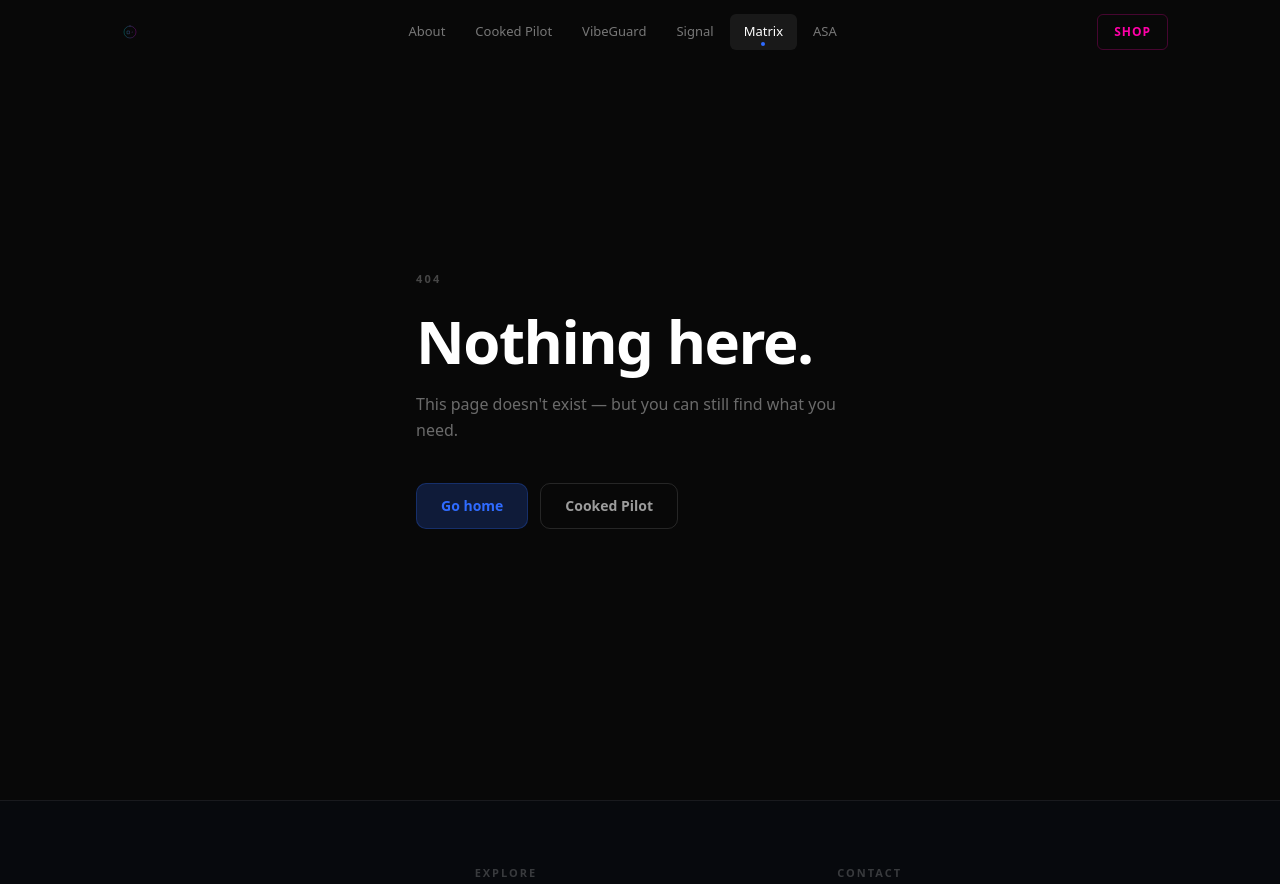
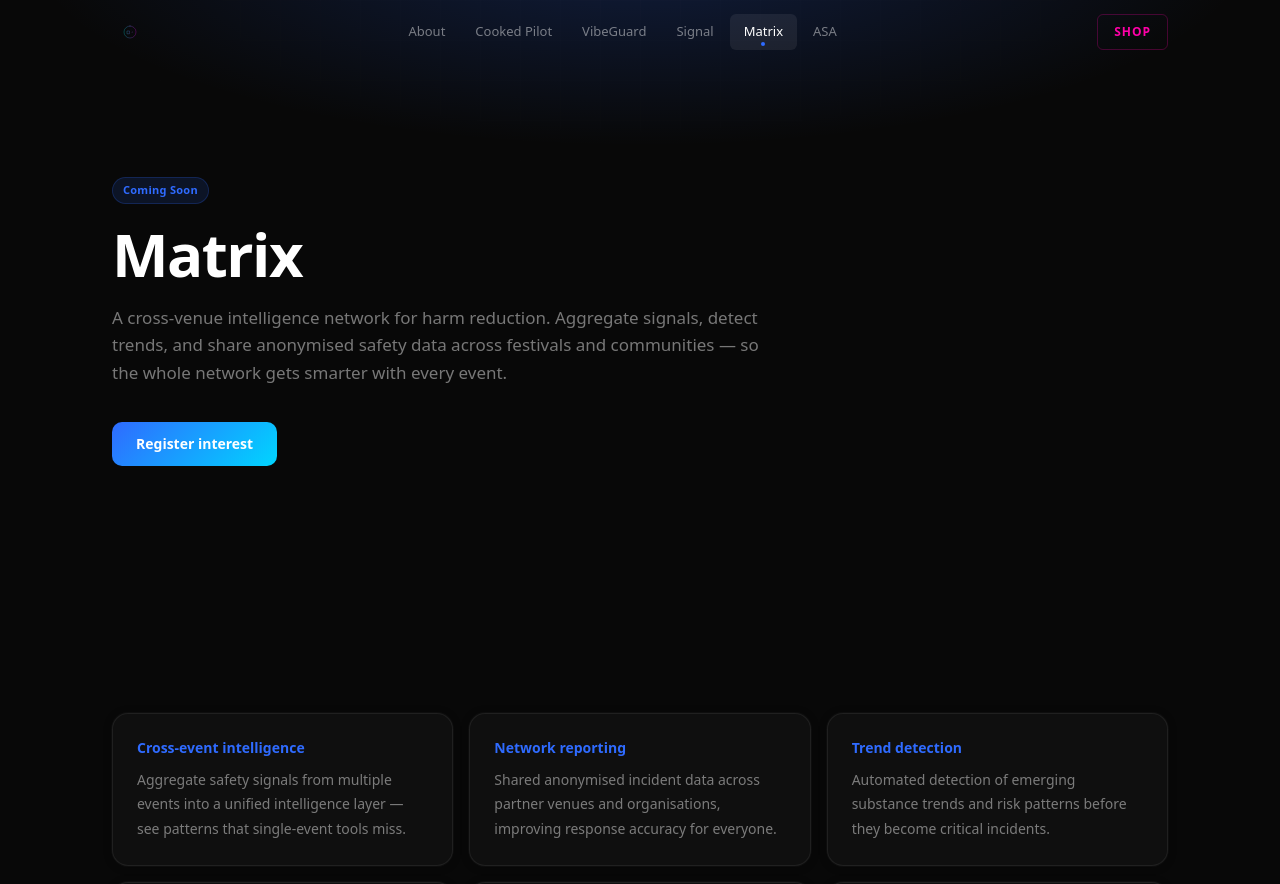
Before and after one commit to CP-Zav/vicelab-website, a Next.js app: page /matrix in a window 1280 px wide. Before the commit this address had no page. Shown: the top 884 px of the page. Built offline with nearby package versions, Linux system fonts and the light colour scheme.

Commit message:
feat(routes): add /matrix page — intelligence network product

```diff
--- /dev/null
+++ b/app/matrix/page.tsx
@@ -0,0 +1,79 @@
+import type { Metadata } from "next";
+import { Container, Section, SectionHeader, Badge, FeatureCard, ButtonPrimary } from "@/components/ui";
+
+export const metadata: Metadata = {
+  title: "Matrix — Intelligence Network",
+  description: "A structured intelligence layer connecting harm reduction data across festivals, venues, and communities. Coming soon from ViceLab.",
+};
+
+const features = [
+  { title: "Cross-event intelligence",  body: "Aggregate safety signals from multiple events into a unified intelligence layer — see patterns that single-event tools miss." },
+  { title: "Network reporting",         body: "Shared anonymised incident data across partner venues and organisations, improving response accuracy for everyone." },
+  { title: "Trend detection",           body: "Automated detection of emerging substance trends and risk patterns before they become critical incidents." },
+  { title: "Partner integrations",      body: "Connect to existing harm reduction networks, lab results databases, and emergency services data streams." },
+  { title: "Privacy by design",         body: "No personal identifiers. All data is aggregated and anonymised at the source — the intelligence travels, not the identity." },
+  { title: "Operator dashboard",        body: "Command-centre view for multi-venue operators and regional coordinators managing safety across a network of events." },
+];
+
+export default function MatrixPage() {
+  return (
+    <div className="min-h-screen">
+      {/* ── Hero ─────────────────────────────────────────────────────────── */}
+      <section className="relative overflow-hidden pt-32 pb-18 lg:pt-44 lg:pb-24">
+        {/* Matrix = ViceLab electric blue */}
+        <div className="absolute inset-0 bg-hero-radial-blue pointer-events-none" />
+        <div
+          className="absolute inset-0 bg-grid-faint bg-grid opacity-[0.35] pointer-events-none"
+          style={{ maskImage: "radial-gradient(ellipse 70% 50% at 50% 0%, black 0%, transparent 80%)" }}
+        />
+        <Container>
+          <div className="max-w-2xl">
+            <div className="mb-5"><Badge variant="blue">Coming Soon</Badge></div>
+            <h1 className="text-display-lg text-balance mb-5">Matrix</h1>
+            <p className="text-[17px] text-white/45 leading-relaxed mb-9">
+              A cross-venue intelligence network for harm reduction. Aggregate signals,
+              detect trends, and share anonymised safety data across festivals and communities —
+              so the whole network gets smarter with every event.
+            </p>
+            <ButtonPrimary href="mailto:hello@thevicelab.com" gradient="bg-gradient-sig">
+              Register interest
+            </ButtonPrimary>
+          </div>
+        </Container>
+      </section>
+
+      {/* ── Features ─────────────────────────────────────────────────────── */}
+      <Section>
+        <Container>
+          <SectionHeader
+            eyebrow="How it works"
+            title="Intelligence that compounds"
+            subtitle="Every connected event makes the whole network more accurate. Matrix turns distributed data into shared safety intelligence."
+            eyebrowColor="blue"
+          />
+          <div className="grid grid-cols-1 sm:grid-cols-2 lg:grid-cols-3 gap-4 mt-12">
+            {features.map((f) => (
+              <FeatureCard key={f.title} title={f.title} body={f.body} accentProduct="sig" />
+            ))}
+          </div>
+        </Container>
+      </Section>
+
+      {/* ── CTA ──────────────────────────────────────────────────────────── */}
+      <section className="py-20 lg:py-28">
+        <Container>
+          <div className="max-w-xl">
+            <h2 className="text-display-sm mb-5">Want early access?</h2>
+            <p className="text-white/40 text-[15px] leading-relaxed mb-8">
+              Matrix is currently in development. If you run events or operate a harm reduction
+              network, we&apos;d love to hear from you.
+            </p>
+            <ButtonPrimary href="mailto:hello@thevicelab.com" gradient="bg-gradient-sig">
+              Get in touch
+            </ButtonPrimary>
+          </div>
+        </Container>
+      </section>
+    </div>
+  );
+}
```
